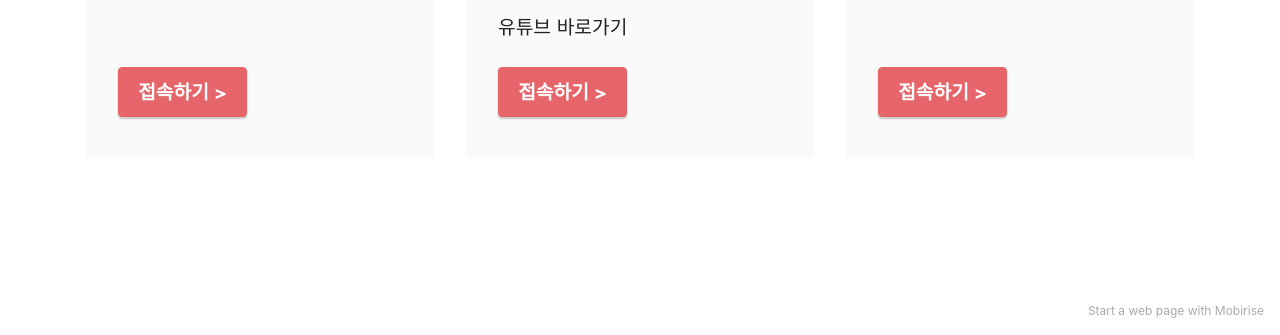
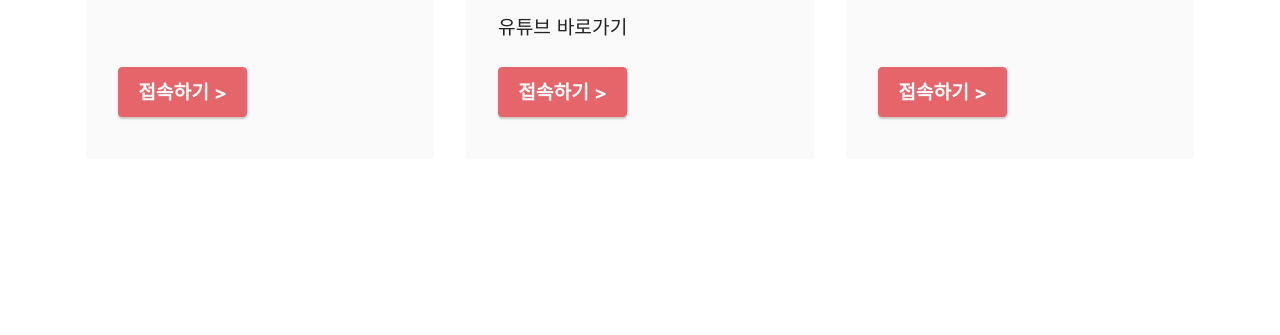
Before and after one commit to Camt4372/Home, a plain HTML site: page index.html in a window 1280 px wide. Shown: the part 535-870 px from the top of the page. After the commit the page ends 822 px from the top, so only its background shows below. Drawn offline with Linux system fonts and the light colour scheme.

Commit message:
Update index.html

```diff
--- a/index.html
+++ b/index.html
@@ -97,8 +97,5 @@
             </div>
         </div>
     </div>
-</section><section style="background-color: #fff; font-family: -apple-system, BlinkMacSystemFont, 'Segoe UI', 'Roboto', 'Helvetica Neue', Arial, sans-serif; color:#aaa; font-size:12px; padding: 0; align-items: center; display: flex;"><a href="https://mobirise.site/k" style="flex: 1 1; height: 3rem; padding-left: 1rem;"></a><p style="flex: 0 0 auto; margin:0; padding-right:1rem;">Start a web page with <a href="https://mobirise.site/z" style="color:#aaa;">Mobirise</a></p></section><script src="assets/web/assets/jquery/jquery.min.js"></script>  <script src="assets/popper/popper.min.js"></script>  <script src="assets/tether/tether.min.js"></script>  <script src="assets/bootstrap/js/bootstrap.min.js"></script>  <script src="assets/smoothscroll/smooth-scroll.js"></script>  <script src="assets/dropdown/js/nav-dropdown.js"></script>  <script src="assets/dropdown/js/navbar-dropdown.js"></script>  <script src="assets/touchswipe/jquery.touch-swipe.min.js"></script>  <script src="assets/theme/js/script.js"></script>
-
-
 </body>
 </html>
```
